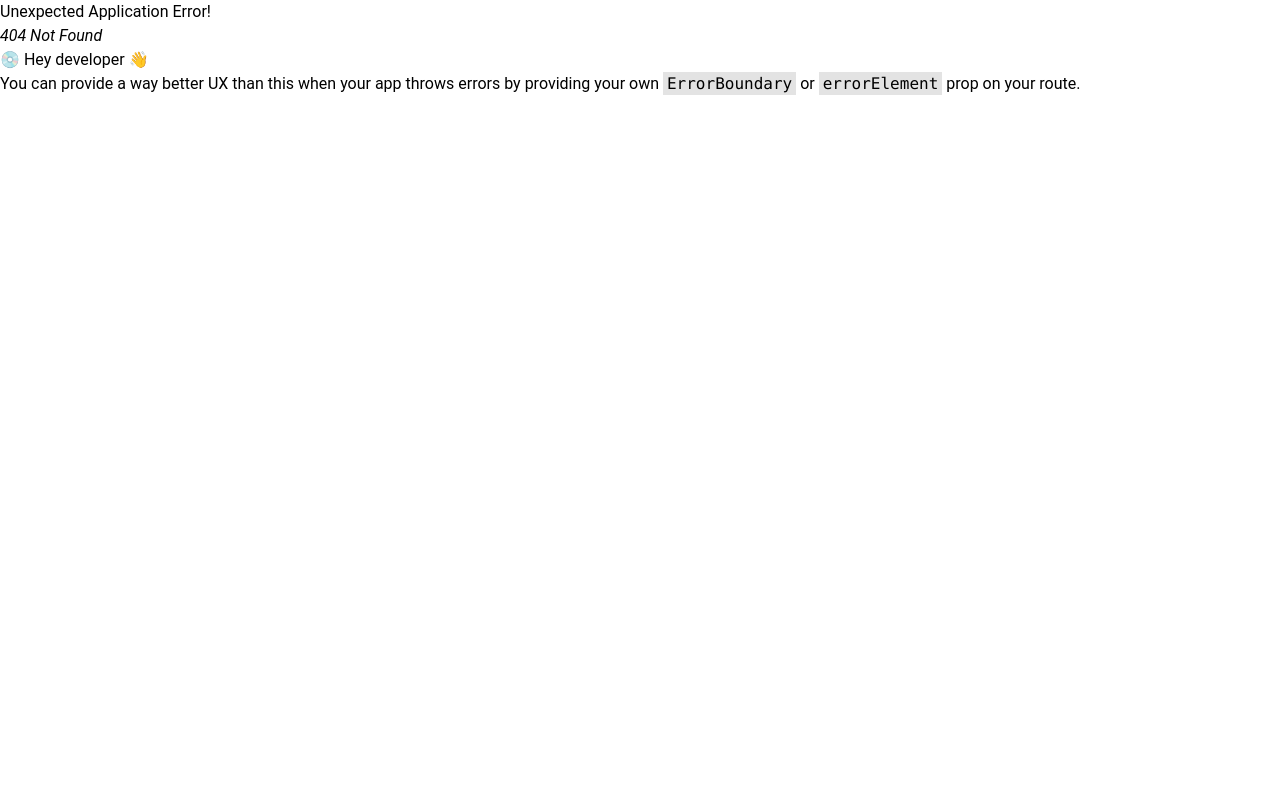
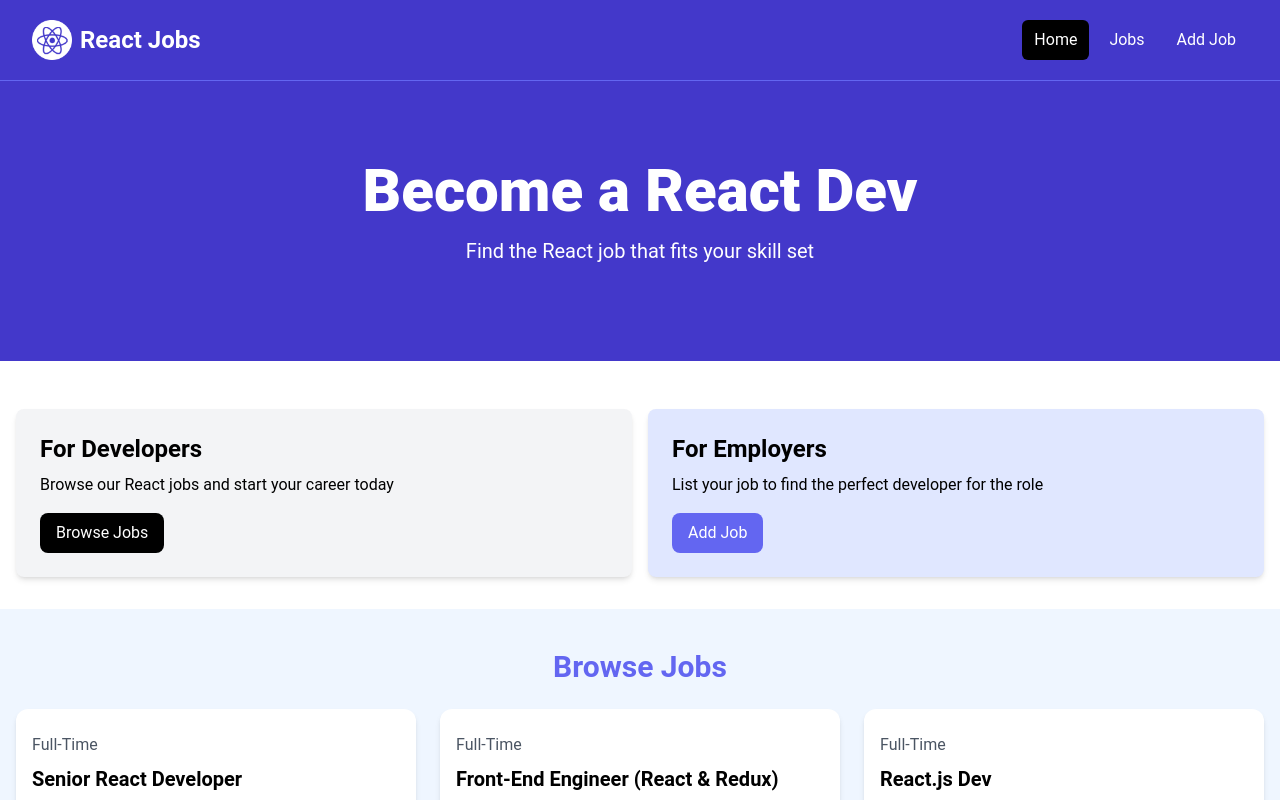
Before and after one commit to Ajmain-Mannan/react-jobs, a React (Vite) app: page / in a window 1280 px wide. Before the commit this address had no page. Shown: the top 800 px of the page. Built offline with nearby package versions, Linux system fonts and the light colour scheme.

Commit message:
create homepage and main layout

```diff
--- a/src/App.jsx
+++ b/src/App.jsx
@@ -4,9 +4,15 @@
   createRoutesFromElements,
   RouterProvider,
 } from "react-router-dom";
+import MainLayout from "./layouts/MainLayout";
+import HomePage from "./Pages/HomePage";
 
 const router = createBrowserRouter(
-  createRoutesFromElements(<Route path="/about" element={<h1>My App</h1>} />)
+  createRoutesFromElements(
+    <Route path="/" element={<MainLayout />}>
+      <Route index element={<HomePage />} />
+    </Route>
+  )
 );
 
 const App = () => {
--- a/src/Pages/HomePage.jsx
+++ b/src/Pages/HomePage.jsx
@@ -1,5 +1,17 @@
+import Hero from "../components/Hero";
+import HomeCards from "../components/HomeCards";
+import JobListings from "../components/JobListings";
+import ViewAllJobs from "../components/ViewAllJobs";
+
 const HomePage = () => {
-  return <div>HomePage</div>;
+  return (
+    <>
+      <Hero />
+      <HomeCards />
+      <JobListings />
+      <ViewAllJobs />
+    </>
+  );
 };
 
 export default HomePage;
--- /dev/null
+++ b/src/layouts/MainLayout.jsx
@@ -0,0 +1,13 @@
+import { Outlet } from "react-router-dom";
+import Navbar from "../components/Navbar";
+
+const MainLayout = () => {
+  return (
+    <>
+      <Navbar />
+      <Outlet />
+    </>
+  );
+};
+
+export default MainLayout;
```
